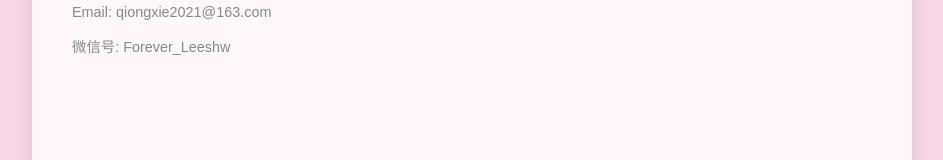
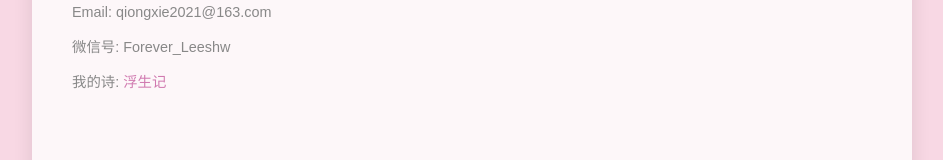
Before and after one commit to Leeshw/Leeshw.github.io, a plain HTML site: page index.html in a window 1280 px wide. Shown: the part 495-655 px from the top of the page, without its empty margins (168-1111 px from the left). Drawn offline with Linux system fonts and the light colour scheme.

Commit message:
Update index.html

```diff
--- a/index.html
+++ b/index.html
@@ -83,6 +83,7 @@
 			<div class="footer">
 				<p>Email: qiongxie2021@163.com</p>
 				<p>微信号: Forever_Leeshw</p>
+				<p>我的诗: <a href="myLife.html" target="_blank" rel="noopener noreferrer">浮生记</a></p>
 			</div>
 		</div>
 	</body>
```
